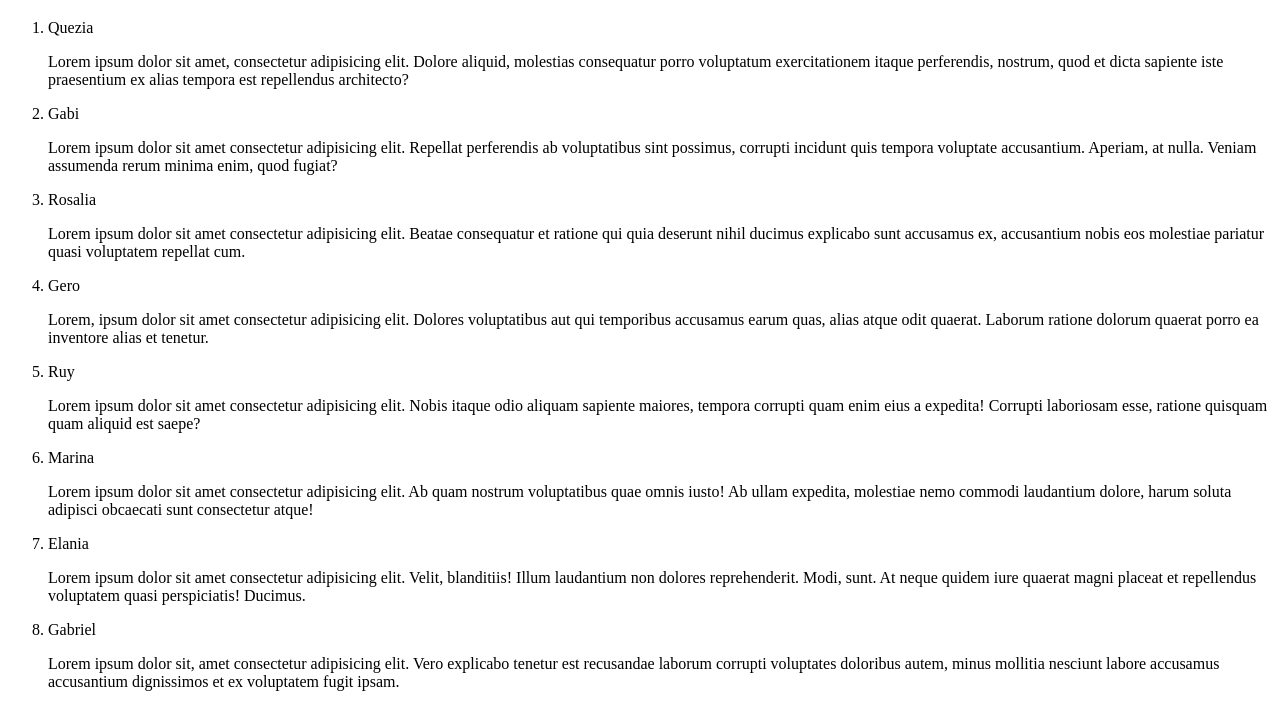
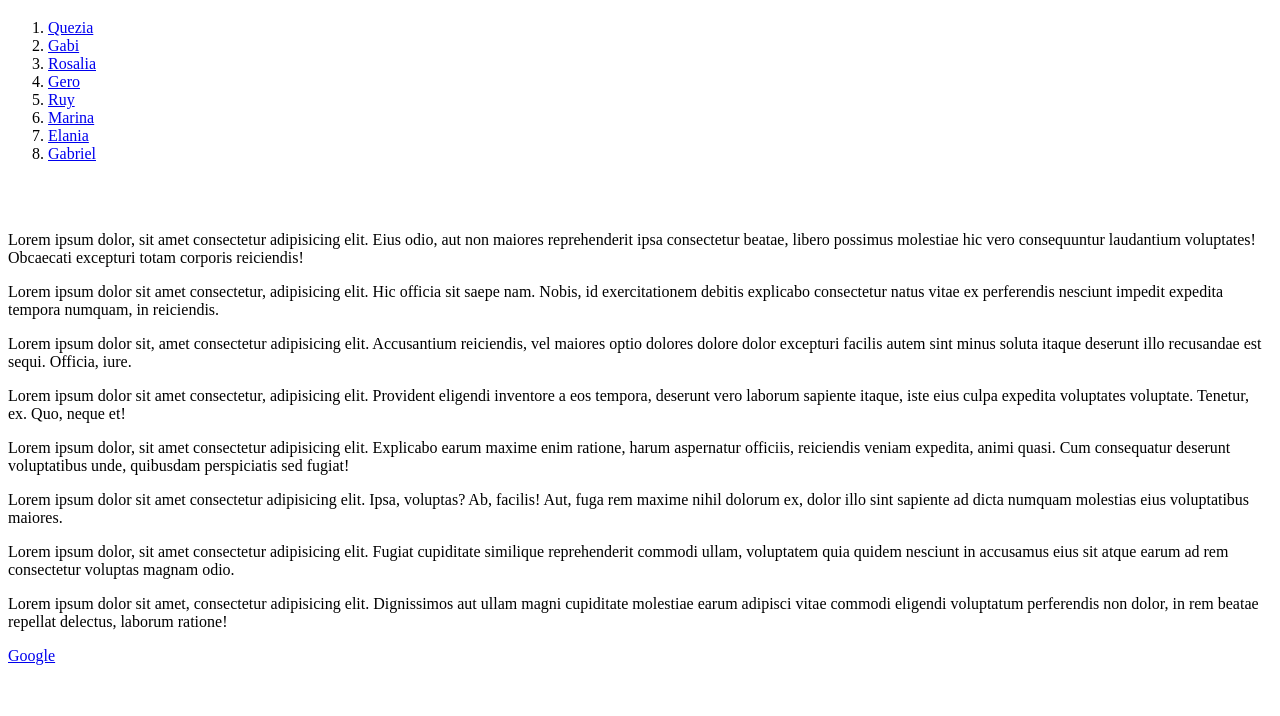
Before and after one commit to DayanadGarcia/Trybe-exercicios-1, a plain HTML site: page fundamentos/bloco3/dia-1/index.html in a window 1280 px wide. Shown: the part 61-777 px from the top of the page. Drawn offline with Linux system fonts and the light colour scheme; grey boxes are pictures that could not be loaded.

Commit message:
add link interno

```diff
--- a/fundamentos/bloco3/dia-1/index.html
+++ b/fundamentos/bloco3/dia-1/index.html
@@ -9,24 +9,32 @@
 <body>
     <h1>Pessoas estudantes - trybe</h1>
     <ol>
-        <li>Quezia</li>
-        <p>Lorem ipsum dolor sit amet, consectetur adipisicing elit. Dolore aliquid, molestias consequatur porro voluptatum exercitationem itaque perferendis, nostrum, quod et dicta sapiente iste praesentium ex alias tempora est repellendus architecto?</p>
-        <li>Gabi</li>
-        <p>Lorem ipsum dolor sit amet consectetur adipisicing elit. Repellat perferendis ab voluptatibus sint possimus, corrupti incidunt quis tempora voluptate accusantium. Aperiam, at nulla. Veniam assumenda rerum minima enim, quod fugiat?</p>
-        <li>Rosalia</li>
-        <p>Lorem ipsum dolor sit amet consectetur adipisicing elit. Beatae consequatur et ratione qui quia deserunt nihil ducimus explicabo sunt accusamus ex, accusantium nobis eos molestiae pariatur quasi voluptatem repellat cum.</p>
-        <li>Gero</li>
-        <p>Lorem, ipsum dolor sit amet consectetur adipisicing elit. Dolores voluptatibus aut qui temporibus accusamus earum quas, alias atque odit quaerat. Laborum ratione dolorum quaerat porro ea inventore alias et tenetur.</p>
-        <li>Ruy</li>
-        <p>Lorem ipsum dolor sit amet consectetur adipisicing elit. Nobis itaque odio aliquam sapiente maiores, tempora corrupti quam enim eius a expedita! Corrupti laboriosam esse, ratione quisquam quam aliquid est saepe?</p>
-        <li>Marina</li>
-        <p>Lorem ipsum dolor sit amet consectetur adipisicing elit. Ab quam nostrum voluptatibus quae omnis iusto! Ab ullam expedita, molestiae nemo commodi laudantium dolore, harum soluta adipisci obcaecati sunt consectetur atque!</p>
-        <li>Elania</li>
-        <p>Lorem ipsum dolor sit amet consectetur adipisicing elit. Velit, blanditiis! Illum laudantium non dolores reprehenderit. Modi, sunt. At neque quidem iure quaerat magni placeat et repellendus voluptatem quasi perspiciatis! Ducimus.</p>
-        <li>Gabriel</li>
-        <p>Lorem ipsum dolor sit, amet consectetur adipisicing elit. Vero explicabo tenetur est recusandae laborum corrupti voluptates doloribus autem, minus mollitia nesciunt labore accusamus accusantium dignissimos et ex voluptatem fugit ipsam.</p>
+        <li><a href="#Quezia">Quezia</a> </li>
+        <li><a href="#Gabi">Gabi</a> </li>
+        <li><a href="#Rosalia">Rosalia</a> </li>
+        <li><a href="#Gero">Gero</a> </li>
+        <li><a href="#Ruy">Ruy</a> </li>
+        <li><a href="#Marina">Marina</a> </li>
+        <li><a href="#Elania">Elania</a> </li>
+        <li><a href="#Gabriel">Gabriel</a> </li>
     </ol><br>
     <br>
+
+    <p id="Quezia">Lorem ipsum dolor, sit amet consectetur adipisicing elit. Eius odio, aut non maiores reprehenderit ipsa consectetur beatae, libero possimus molestiae hic vero consequuntur laudantium voluptates! Obcaecati excepturi totam corporis reiciendis!</p>
+    <p id="Gabi">Lorem ipsum dolor sit amet consectetur, adipisicing elit. Hic officia sit saepe nam. Nobis, id exercitationem debitis explicabo consectetur natus vitae ex perferendis nesciunt impedit expedita tempora numquam, in reiciendis.</p>
+    <p id="Rosalia">Lorem ipsum dolor sit, amet consectetur adipisicing elit. Accusantium reiciendis, vel maiores optio dolores dolore dolor excepturi facilis autem sint minus soluta itaque deserunt illo recusandae est sequi. Officia, iure.</p>
+    <p id="Gero">Lorem ipsum dolor sit amet consectetur, adipisicing elit. Provident eligendi inventore a eos tempora, deserunt vero laborum sapiente itaque, iste eius culpa expedita voluptates voluptate. Tenetur, ex. Quo, neque et!</p>
+    <p id="Ruy">Lorem ipsum dolor, sit amet consectetur adipisicing elit. Explicabo earum maxime enim ratione, harum aspernatur officiis, reiciendis veniam expedita, animi quasi. Cum consequatur deserunt voluptatibus unde, quibusdam perspiciatis sed fugiat!</p>
+    <p id="Marina">Lorem ipsum dolor sit amet consectetur adipisicing elit. Ipsa, voluptas? Ab, facilis! Aut, fuga rem maxime nihil dolorum ex, dolor illo sint sapiente ad dicta numquam molestias eius voluptatibus maiores.</p>
+    <p id="Elania">Lorem ipsum dolor, sit amet consectetur adipisicing elit. Fugiat cupiditate similique reprehenderit commodi ullam, voluptatem quia quidem nesciunt in accusamus eius sit atque earum ad rem consectetur voluptas magnam odio.</p>
+    <p id="Gabriel">Lorem ipsum dolor sit amet, consectetur adipisicing elit. Dignissimos aut ullam magni cupiditate molestiae earum adipisci vitae commodi eligendi voluptatum perferendis non dolor, in rem beatae repellat delectus, laborum ratione!</p>
+
+
+
+
+
+
+
     <a href="https://google.com">Google</a><br><br><br><br>
 
     <img src="https://www.passeiosturquia.com/wp-content/uploads/2020/09/capadocia2dias.jpg" width = 270px alt="balões no ar">
```
